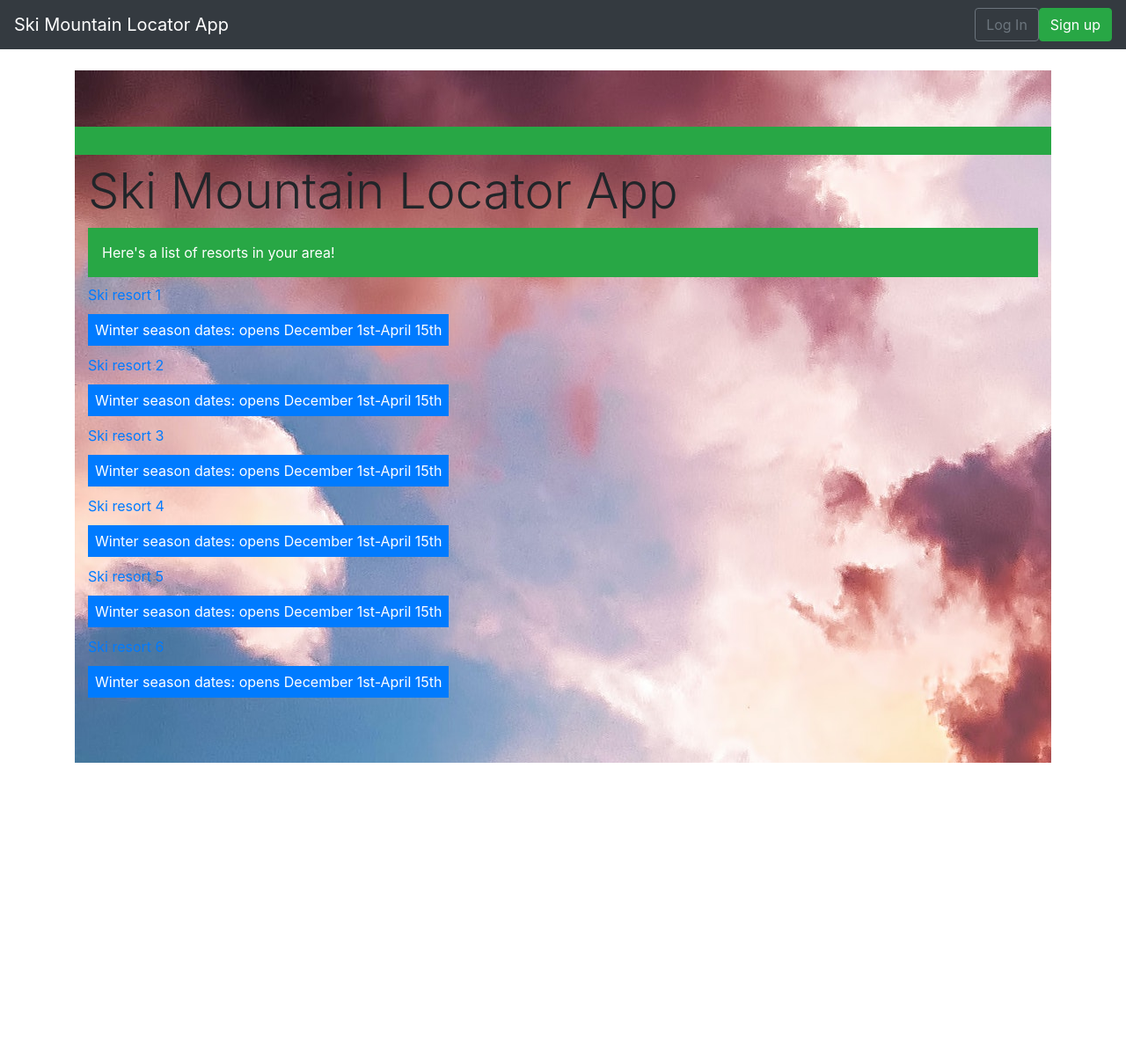
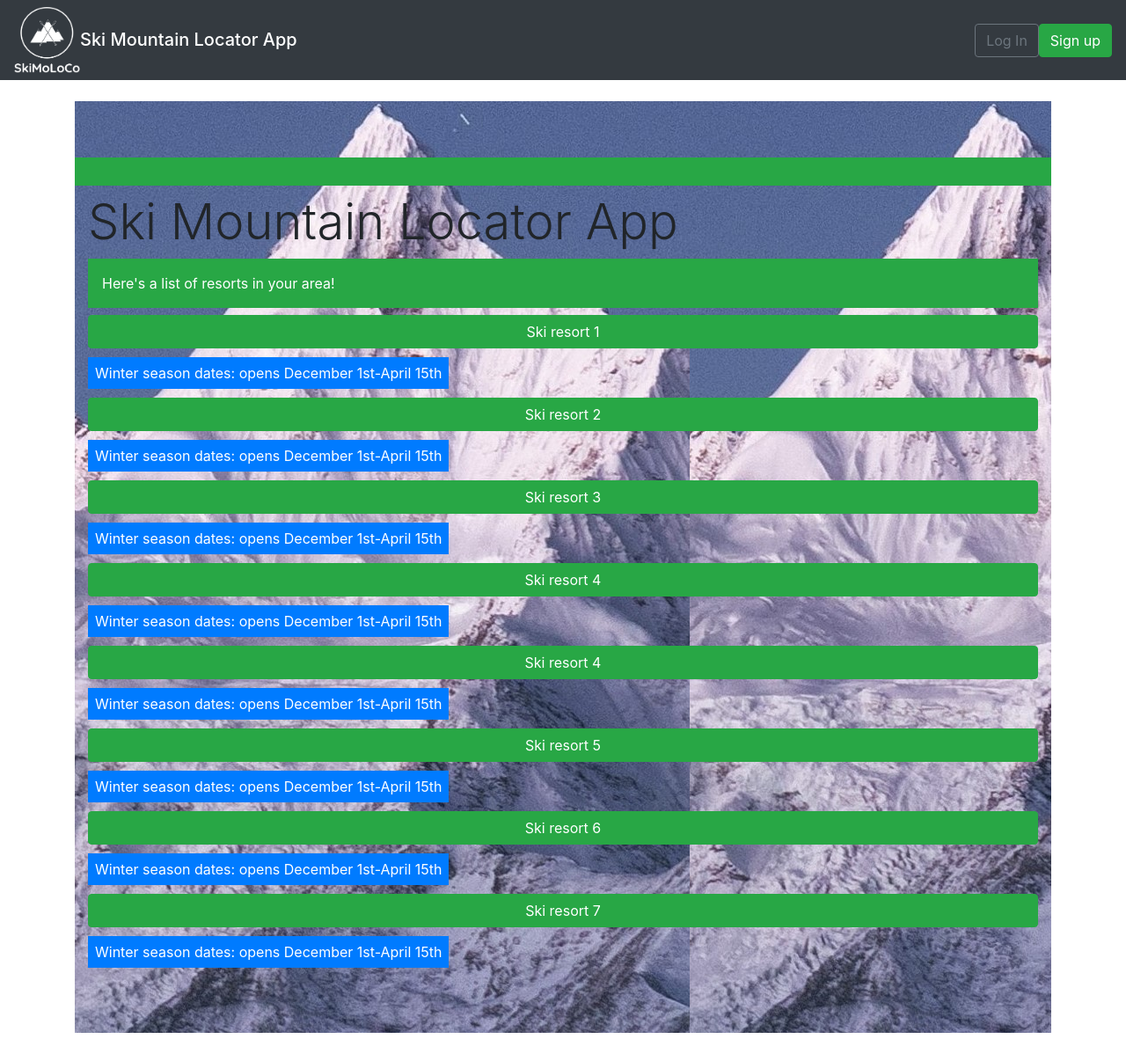
Before and after one commit to rkemp12/SkiMoLoCo, a Django app: page /resorts/ in a window 1280 px wide. Shown: the whole page at 88% size. Before the commit the page ends 867 px from the top, so only its background shows below. Run offline with Django 3.2, Linux system fonts and the light colour scheme.

Commit message:
Background pics

```diff
--- a/templates/base.html
+++ b/templates/base.html
@@ -3,7 +3,7 @@
 <html>
 <head>
 	<meta charset="utf-8">
-	<title>{% block title %}Mountain Locator App{% endblock title %}</title>
+	<title>{% block title %}Ski Mountain Locator App{% endblock title %}</title>
 	<meta name="viewport" content="width=device-width,
 	initial-scale=1, shrink-to-fit=no">
 
@@ -12,7 +12,9 @@
 </head>
 <body>
 	<nav class="navbar navbar-expand-lg navbar-dark bg-dark">
-		<a class="navbar-brand" href="{% url 'home' %}">Ski Mountain Locator App</a>
+		<img src="/static/images/SkiMoLoCo-logos_white_crop.png" alt="" width="75" height="75" class="d-inline-block align-text-top">
+		<h2><a class="navbar-brand" href="{% url 'home' %}" >Ski Mountain Locator App
+		</a></h2>
 		{% if user.is_authenticated %}
 			<ul class="navbar-nav mr-auto">
 				<li class="nav-item">
--- a/templates/location_directions.html
+++ b/templates/location_directions.html
@@ -4,9 +4,10 @@
 
 {% block content %}
 <br/>
-	<div class="jumbotron jumbotron-fluid" style="background: url(/static/images/cloud.jpg);">
+	<div class="jumbotron jumbotron-fluid" style="background: url(/static/images/mountain_crop2.jpg);">
 		<div class="container-fluid">
 		<h1 class="display-5">Ski Mountain Locator App</h1>
 		<p>Here's your directions:</p>
-		<li>Ski resort 1</li>
+		<div class="d-inline p-2 bg-primary text-white">Big Sky Ski Resort</div>
+		<img src="/static/images/maps_directions.jpg" class="img-fluid" alt="google maps image">
 {% endblock content %}
--- a/templates/resorts_view.html
+++ b/templates/resorts_view.html
@@ -4,18 +4,19 @@
 
 {% block content %}
 <br/>
-<div class="jumbotron jumbotron-fluid" style="background: url(/static/images/cloud.jpg);">
+<div class="jumbotron jumbotron-fluid" style="background: url(/static/images/mountain_crop2.jpg);">
 	<div class="p-3 mb-2 bg-success text-white"></div>
 	<div class="container-fluid">
-	<h1 class="display-4">Ski Mountain Locator App</h1>
+	<h1 class="display-4">Ski Mountain Locator App </h1>
 	<div class="p-3 mb-2 bg-success text-white">Here's a list of resorts in your area!</div>
-	<p><a href="{% url 'location_directions' %}">Ski resort 1</a><div class="d-inline p-2 bg-primary text-white">Winter season dates: opens December 1st-April 15th</div></p>
-	<p><a href="{% url 'location_directions' %}">Ski resort 2</a><div class="d-inline p-2 bg-primary text-white">Winter season dates: opens December 1st-April 15th</div></p>
-	<p><a href="{% url 'location_directions' %}">Ski resort 3</a><div class="d-inline p-2 bg-primary text-white">Winter season dates: opens December 1st-April 15th</div></p>
-	<p><a href="{% url 'location_directions' %}">Ski resort 4</a><div class="d-inline p-2 bg-primary text-white">Winter season dates: opens December 1st-April 15th</div></p>
-	<p><a href="{% url 'location_directions' %}">Ski resort 5</a><div class="d-inline p-2 bg-primary text-white">Winter season dates: opens December 1st-April 15th</div></p>
-	<p><a href="{% url 'location_directions' %}">Ski resort 6</a><div class="d-inline p-2 bg-primary text-white">Winter season dates: opens December 1st-April 15th</div></p>
+	<p><a class="btn btn-success btn-block"  href="{% url 'location_directions' %}">Ski resort 1</a><div class="d-inline p-2 bg-primary text-white">Winter season dates: opens December 1st-April 15th</div></p>
+	<p><a class="btn btn-success btn-block"  href="{% url 'location_directions' %}">Ski resort 2</a><div class="d-inline p-2 bg-primary text-white">Winter season dates: opens December 1st-April 15th</div></p>
+	<p><a class="btn btn-success btn-block"  href="{% url 'location_directions' %}">Ski resort 3</a><div class="d-inline p-2 bg-primary text-white">Winter season dates: opens December 1st-April 15th</div></p>
+	<p><a class="btn btn-success btn-block" href="{% url 'location_directions' %}">Ski resort 4</a><div class="d-inline p-2 bg-primary text-white">Winter season dates: opens December 1st-April 15th</div></p>
+	<p><a class="btn btn-success btn-block"  href="{% url 'location_directions' %}">Ski resort 4</a><div class="d-inline p-2 bg-primary text-white">Winter season dates: opens December 1st-April 15th</div></p>
+	<p><a class="btn btn-success btn-block" href="{% url 'location_directions' %}">Ski resort 5</a><div class="d-inline p-2 bg-primary text-white">Winter season dates: opens December 1st-April 15th</div></p>
+	<p><a class="btn btn-success btn-block" href="{% url 'location_directions' %}">Ski resort 6</a><div class="d-inline p-2 bg-primary text-white">Winter season dates: opens December 1st-April 15th</div></p>
 
-
-
+	<p><a class="btn btn-success btn-block" href="{% url 'location_directions' %}" role="button">Ski resort 7</a>
+	<div class="d-inline p-2 bg-primary text-white">Winter season dates: opens December 1st-April 15th</div></p>
 {% endblock content %}
```
Also changed, not shown: db.sqlite3, static/images/SkiMoLoCo-logos_white_crop.png (added), static/images/blue_mountain.jpg (added), static/images/blue_mountain2.jpg (added), static/images/maps_directions.jpg (added), static/images/mountain_crop.jpg (added), static/images/mountain_crop2.jpg (added), static/images/mountain_crop3.jpg (added), 1 other file.
